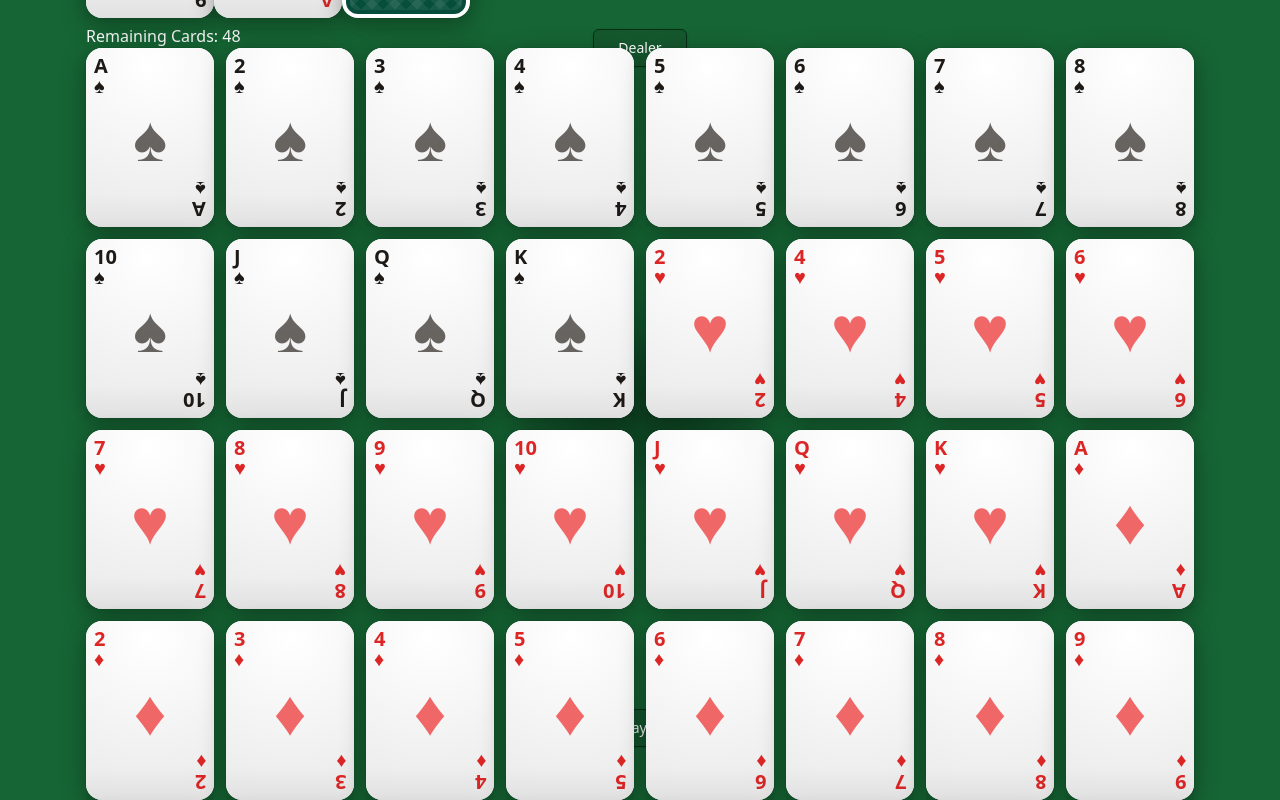
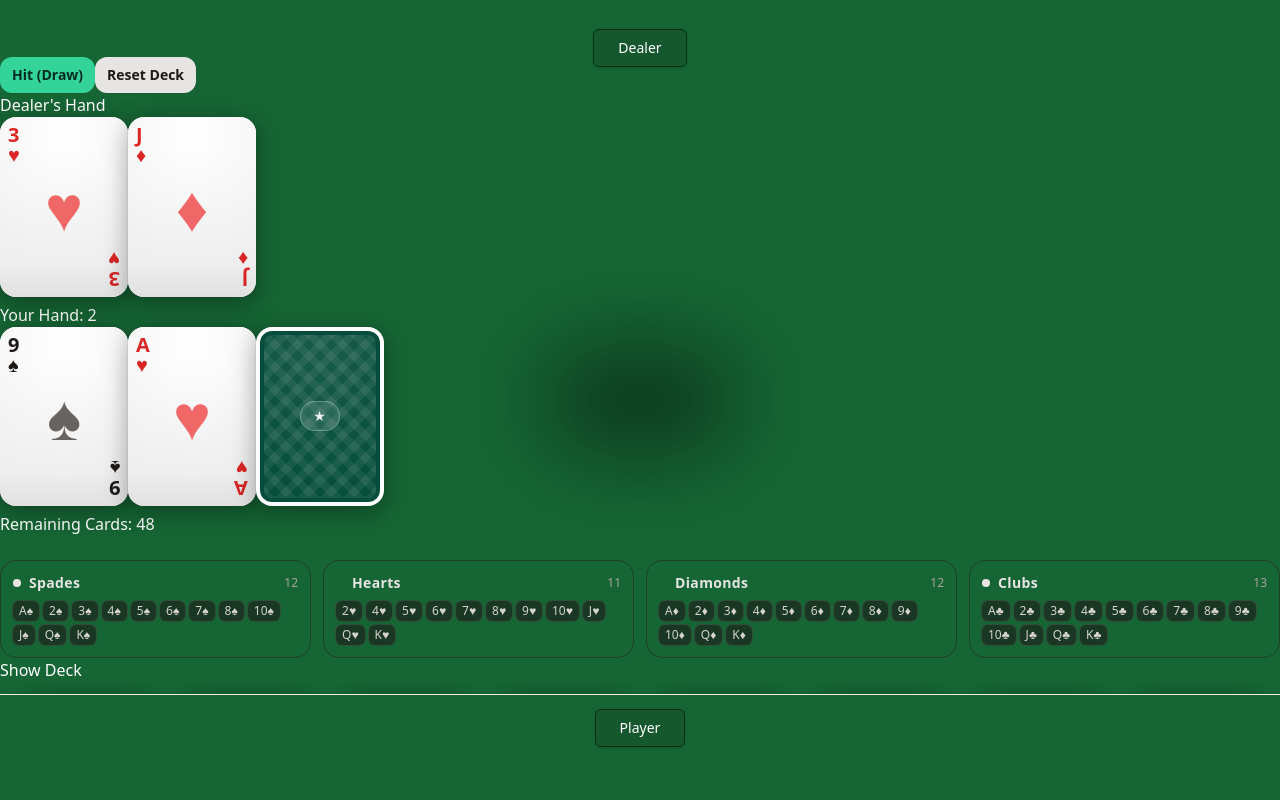
Before and after one commit to garretthogan/blackjack-frontend, a React (Vite) app: page / in a window 1280 px wide. Built offline with nearby package versions, Linux system fonts and the light colour scheme.

Commit message:
added suit legend with counter and toggle state

```diff
--- a/src/GridDeck.jsx
+++ b/src/GridDeck.jsx
@@ -1,14 +1,32 @@
-import React from "react";
+import React, { useMemo, useState } from "react";
 import Card from "./Card";
+import SuitLegend from "./SuitLegend";
 export default function GridDeck({ cards }) {
+    const [isExpanded, setIsExpanded] = useState(false);
+
+    const spade = useMemo(() => cards.filter((c) => c.suit === "♠"), [cards]);
+    const heart = useMemo(() => cards.filter((c) => c.suit === "♥"), [cards]);
+    const diamond = useMemo(() => cards.filter((c) => c.suit === "♦"), [cards]);
+    const club = useMemo(() => cards.filter((c) => c.suit === "♣"), [cards]);
 
     return (
         <div>
             Remaining Cards: {cards.length}
-            <div className="grid grid-cols-2 gap-3 sm:grid-cols-3 md:grid-cols-4 lg:grid-cols-6 xl:grid-cols-8 2xl:grid-cols-10">
-                {cards.map((card) => (
-                    <Card key={`${card.rank}-${card.suit}`} card={card} />
-                ))}
+            <div className="mt-6 grid grid-cols-2 gap-3 sm:grid-cols-4 text-sm">
+                <SuitLegend title="Spades" cards={spade} color="text-stone-200" />
+                <SuitLegend title="Hearts" cards={heart} color="text-red-400" />
+                <SuitLegend title="Diamonds" cards={diamond} color="text-red-400" />
+                <SuitLegend title="Clubs" cards={club} color="text-stone-200" />
+            </div>
+            <div>
+                <button onClick={() => { setIsExpanded(!isExpanded) }}>{isExpanded ? 'Hide Deck' : 'Show Deck'}</button>
+            </div>
+            <div style={{ maxHeight: isExpanded ? '512px' : '12px', overflow: isExpanded ? 'scroll' : 'hidden', paddingLeft: 24, paddingTop: '12px', borderBottom: isExpanded ? 'none' : '1px solid #FAECE2' }}>
+                <div className="grid grid-cols-2 gap-3 sm:grid-cols-3 md:grid-cols-4 lg:grid-cols-6 xl:grid-cols-8 2xl:grid-cols-10">
+                    {cards.map((card) => (
+                        <Card key={`${card.rank}-${card.suit}`} card={card} />
+                    ))}
+                </div>
             </div>
         </div>
     );
--- /dev/null
+++ b/src/SuitLegend.jsx
@@ -0,0 +1,19 @@
+import React from "react";
+export default function SuitLegend({ title, cards, color }) {
+    return (
+        <div className="rounded-2xl border border-stone-800/60 p-3">
+            <div className="mb-2 flex items-center gap-2">
+                <span className={`inline-block h-2 w-2 rounded-full ${color.replace('text', 'bg')}`} />
+                <h3 className="text-sm font-semibold tracking-wide text-stone-200">{title}</h3>
+                <span className="ml-auto text-xs text-stone-400 tabular-nums">{cards.length}</span>
+            </div>
+            <div className="flex flex-wrap gap-1">
+                {cards.map((c) => (
+                    <span key={`${c.rank}-${c.suit}`} className="rounded-md bg-stone-900/60 px-1.5 py-0.5 text-xs text-stone-300 ring-1 ring-stone-700/60">
+                        {c.rank}{c.suit}
+                    </span>
+                ))}
+            </div>
+        </div>
+    );
+}
```
